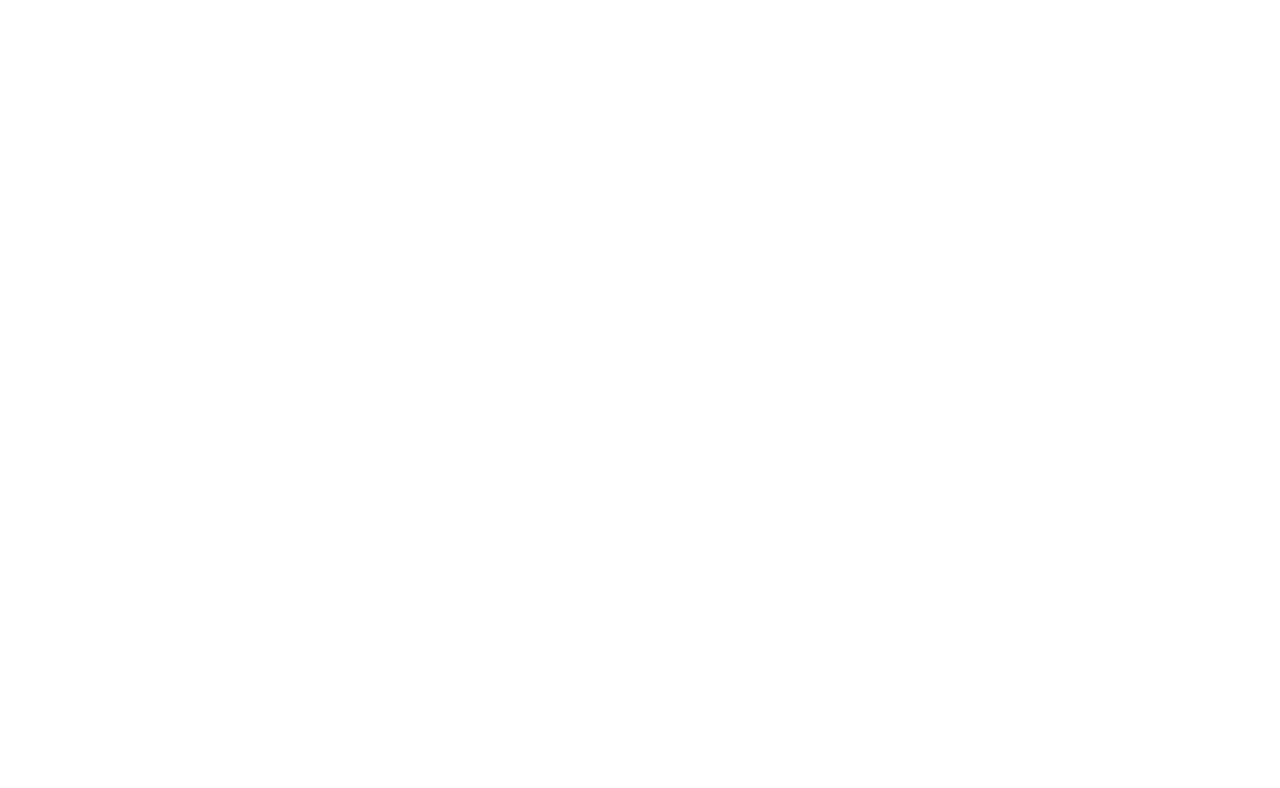
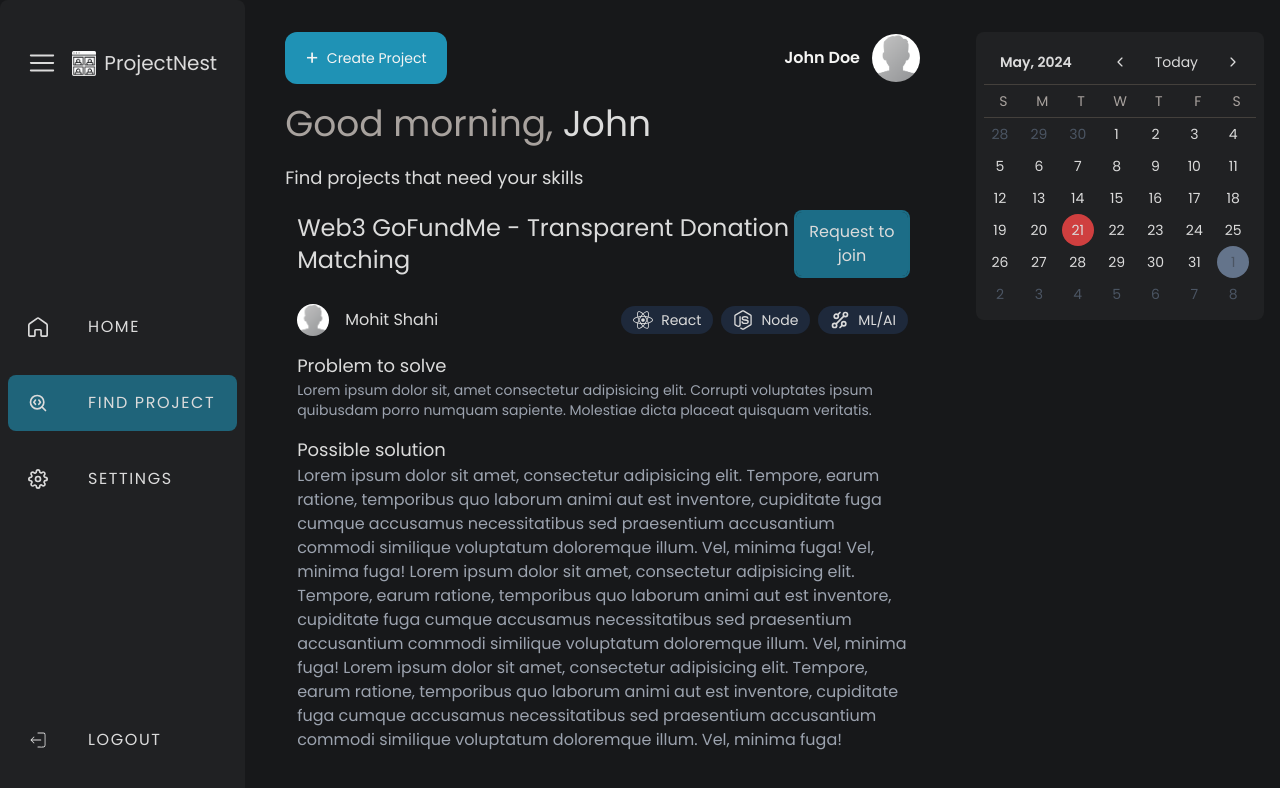
Before and after one commit to sushankhya-cpgn/ProjectNest2.0, a React (Vite) app in the folder Client_ProjectNest/: page /app/student/findproject/1 in a window 1280 px wide. Before the commit this address had no page. Shown: the top 788 px of the page. Built offline with nearby package versions, Linux system fonts and the light colour scheme.

Commit message:
student find project ui completed

```diff
--- a/Client_ProjectNest/src/App.jsx
+++ b/Client_ProjectNest/src/App.jsx
@@ -15,14 +15,7 @@
 import Archieves from "./pages/AdminProjectArchieves";
 import Deletedprojects from "./pages/AdminDeletedProjects";
 import ProjectRequests from "./pages/AdminProjectRequests";
-import ProjectsPage from "./pages/ProjectsPage";
-
-import Task from "./components/supervisor/Task";
-import Logsheet from "./components/supervisor/Logsheet";
-import GanttChart from "./components/supervisor/GanttChart";
-import GroupChat from "./components/supervisor/GroupChat";
-import Documents from "./components/supervisor/Documents";
-
+import FindPorjectProjectDetail from "./components/student/FindPorjectProjectDetail";
 function App() {
   return (
     <>
@@ -39,7 +32,9 @@
               <Route path="student" element={<StudentDashboard />}>
                 <Route index element={<Navigate to="home" replace />} />
                 <Route path="home" element={<Feed />} />
-                <Route path="findproject" element={<FindProject />} />
+                <Route path="findproject" element={<FindProject />}>
+                  <Route path=":id" element={<FindPorjectProjectDetail />} />
+                </Route>
                 <Route path="settings" element={<Setting />} />
               </Route>
               <Route path="supervisor" element={<SupervisorDashboard />}>
@@ -47,16 +42,6 @@
                 <Route path="homesuper" element={<SuperFeed />} />
                 <Route path="findprojects" element={<FindProjects />} />
                 <Route path="settings" element={<Settings />} />
-              </Route>
-              <Route
-                path="supervisor/projects/:projectId"
-                element={<ProjectsPage />}
-              >
-                <Route path="tasks" element={<Task />} />
-                <Route path="logsheets" element={<Logsheet />} />
-                <Route path="gantts" element={<GanttChart />} />
-                <Route path="chats" element={<GroupChat />} />
-                <Route path="documents" element={<Documents />} />
               </Route>
               <Route path="admin" element={<AdminPage />}>
                 <Route index element={<Navigate to="home" replace />} />
--- a/Client_ProjectNest/src/components/NavBar.jsx
+++ b/Client_ProjectNest/src/components/NavBar.jsx
@@ -18,7 +18,7 @@
   const { user } = useUser();
   if (!user) return <h1>Loading..</h1>;
   return (
-    <div className=" bg-background overflow-y-scroll w-fit flex flex-col justify-between h-full px-2 py-8 rounded-lg flex-shrink-0">
+    <div className=" bg-background overflow-y-scroll w-fit flex flex-col justify-between h-dvh px-2 py-8 rounded-lg flex-shrink-0">
       <div className="flex sticky -top-8 bg-inherit flex-row justify-between items-center px-5 py-4 gap-4">
         <RxHamburgerMenu
           className="cursor-pointer hidden sm:block"
--- /dev/null
+++ b/Client_ProjectNest/src/components/student/FindPorjectProjectDetail.jsx
@@ -0,0 +1,113 @@
+import getTechIcon from "../../utils/getTechIcon";
+
+function FindPorjectProjectDetail() {
+  //fetch the project proposal from backend
+
+  const interestedPeopel = [
+    {
+      name: "Mohit Shahi",
+      image: "default-avatar.png",
+    },
+    {
+      name: "Sushankhya Chapagain",
+      image: "default-avatar.png",
+    },
+    {
+      name: "Ravi Pajiyar",
+      image: "default-avatar.png",
+    },
+  ];
+  const techTags = ["React", "Node", "ML/AI"];
+  return (
+    <div className="p-3 pt-0 overflow-auto flex flex-col gap-4">
+      <div className="py-3 sticky top-0 bg-backgroundlight flex justify-between items-center">
+        <h1 className=" text-2xl">
+          Web3 GoFundMe - Transparent Donation Matching
+        </h1>
+        <button className=" transition-all duration-200 ring-2 rounded-md hover:bg-backgroundlight ring-accent/70 p-2 bg-accent/70">
+          Request <span className="hidden xl:inline">to join</span>
+        </button>
+      </div>
+      <div className="flex justify-between">
+        <Profile name={"Mohit Shahi"} image={"default-avatar.png"} />
+        <div className="hidden  text-sm md:flex flex-row justify-between items-center gap-2">
+          {techTags.map((tag) => (
+            <TechnologyTag key={tag} tech={tag} />
+          ))}
+        </div>
+      </div>
+
+      <div>
+        <h2 className="text-lg">Problem to solve</h2>
+        <p className=" text-gray-400 text-sm">
+          Lorem ipsum dolor sit, amet consectetur adipisicing elit. Corrupti
+          voluptates ipsum quibusdam porro numquam sapiente. Molestiae dicta
+          placeat quisquam veritatis.
+        </p>
+      </div>
+      <div>
+        <h2 className="text-lg">Possible solution</h2>
+
+        <p className=" text-gray-400">
+          Lorem ipsum dolor sit amet, consectetur adipisicing elit. Tempore,
+          earum ratione, temporibus quo laborum animi aut est inventore,
+          cupiditate fuga cumque accusamus necessitatibus sed praesentium
+          accusantium commodi similique voluptatum doloremque illum. Vel, minima
+          fuga! Vel, minima fuga! Lorem ipsum dolor sit amet, consectetur
+          adipisicing elit. Tempore, earum ratione, temporibus quo laborum animi
+          aut est inventore, cupiditate fuga cumque accusamus necessitatibus sed
+          praesentium accusantium commodi similique voluptatum doloremque illum.
+          Vel, minima fuga! Lorem ipsum dolor sit amet, consectetur adipisicing
+          elit. Tempore, earum ratione, temporibus quo laborum animi aut est
+          inventore, cupiditate fuga cumque accusamus necessitatibus sed
+          praesentium accusantium commodi similique voluptatum doloremque illum.
+          Vel, minima fuga!
+        </p>
+      </div>
+      <div>
+        <h2 className="text-lg">Resources</h2>
+        <p className=" text-gray-400">
+          Lorem ipsum dolor sit amet, consectetur adipisicing elit. Tempore,
+          earum ratione, temporibus quo laborum animi aut est inventore,
+          cupiditate fuga cumque accusamus necessitatibus sed praesentium
+          accusantium commodi similique voluptatum doloremque illum. Vel, minima
+          fuga! Lorem ipsum dolor sit amet, consectetur adipisicing elit.
+          Tempore, earum ratione, temporibus quo laborum animi aut est
+          inventore, cupiditate fuga cumque accusamus necessitatibus sed
+          praesentium accusantium commodi similique voluptatum doloremque illum.
+        </p>
+      </div>
+      <div>
+        <h2>These people are interested in the project:</h2>
+        <div>
+          <ul className="flex flex-col gap-2 mt-2">
+            {interestedPeopel.map((person, i) => (
+              <li key={i}>
+                <Profile name={person.name} image={person.image} />
+              </li>
+            ))}
+          </ul>
+        </div>
+      </div>
+    </div>
+  );
+}
+
+function Profile({ name, image }) {
+  return (
+    <div className="flex gap-4  items-center">
+      <img className="rounded-full w-8" alt="display" src={`/${image}`}></img>
+      <span>{name}</span>
+    </div>
+  );
+}
+function TechnologyTag({ tech }) {
+  return (
+    <span className="rounded-2xl bg-slate-800 px-3 py-1 flex justify-center items-center gap-2">
+      {getTechIcon(tech)}
+      {tech}
+    </span>
+  );
+}
+
+export default FindPorjectProjectDetail;
--- a/Client_ProjectNest/src/components/student/FindProject.jsx
+++ b/Client_ProjectNest/src/components/student/FindProject.jsx
@@ -1,5 +1,62 @@
+import { Link, Outlet, useParams } from "react-router-dom";
+import getTechIcon from "../../utils/getTechIcon";
+
 function FindProject() {
-  return <div>find project</div>;
+  const { id } = useParams();
+
+  return (
+    <div className="h-4/5 flex flex-col gap-2 ">
+      <h3 className="text-lg">Find projects that need your skills</h3>
+      {id ? (
+        <Outlet />
+      ) : (
+        <div className="grid grid-cols-1 xl:grid-cols-2 gap-3 overflow-auto">
+          <ProjectDetailCard />
+          <ProjectDetailCard />
+          <ProjectDetailCard />
+          <ProjectDetailCard />
+          <ProjectDetailCard />
+          <ProjectDetailCard />
+          <ProjectDetailCard />
+          <ProjectDetailCard />
+          <ProjectDetailCard />
+          <ProjectDetailCard />
+        </div>
+      )}
+    </div>
+  );
+}
+
+function ProjectDetailCard() {
+  const techTags = ["react", "node", "html"];
+  const id = "1234";
+  return (
+    <Link to={id}>
+      <div className="h-48 bg-background p-4 rounded-md cursor-pointer flex flex-col justify-between">
+        <div className="flex flex-col gap-3">
+          <div className="text-lg  text-zinc-300">
+            Web3 GoFundMe - Transparent Donation Matching
+          </div>
+          <div className=" text-slate-400 text-sm">
+            Organizing donation matching campaigns can be a complex and
+          </div>
+        </div>
+        <div className="flex justify-between">
+          <div className="text-sm flex flex-row justify-between items-center gap-4">
+            <img
+              className="rounded-full w-6 "
+              alt="display"
+              src="/default-avatar.png"
+            ></img>
+            <span>Mohit Shahi</span>
+          </div>
+          <div className="hidden  text-sm md:flex flex-row justify-between items-center gap-2">
+            {techTags.map((tag) => getTechIcon(tag, 24))}
+          </div>
+        </div>
+      </div>
+    </Link>
+  );
 }
 
 export default FindProject;
--- a/Client_ProjectNest/src/pages/StudentDashboard.jsx
+++ b/Client_ProjectNest/src/pages/StudentDashboard.jsx
@@ -13,12 +13,12 @@
 
   if (!user) return <h1>Loading...</h1>;
   return (
-    <div className="bg-backgroundlight h-screen p-2 text-text">
-      <div className="h-full grid grid-cols-[auto_1fr_auto]">
-        <div className="h-full ">
+    <div className="bg-backgroundlight text-text">
+      <div className="h-dvh grid grid-cols-[auto_1fr_auto]">
+        <div className="">
           <NavBar />
         </div>
-        <div className="px-4 py-8 h-full md:px-10">
+        <div className="px-4 h-dvh py-8 md:px-10">
           <StudentFeedHeader />
           <Outlet />
         </div>
--- /dev/null
+++ b/Client_ProjectNest/src/utils/getTechIcon.jsx
@@ -0,0 +1,60 @@
+import { FaReact } from "react-icons/fa";
+import { FaNodeJs } from "react-icons/fa";
+import { SiTensorflow } from "react-icons/si";
+import { FaCss3 } from "react-icons/fa";
+import { FaJava } from "react-icons/fa";
+import { IoLogoJavascript } from "react-icons/io5";
+import { SiTypescript } from "react-icons/si";
+import { FaHtml5 } from "react-icons/fa";
+import { GrTechnology } from "react-icons/gr";
+import { FaRust } from "react-icons/fa";
+import { FaPhp } from "react-icons/fa";
+import { RiTailwindCssFill } from "react-icons/ri";
+import { BiLogoCPlusPlus } from "react-icons/bi";
+export default function getTechIcon(tech = "default", size = 20) {
+  const cleanTech = tech.toLowerCase();
+  console.log(cleanTech);
+  switch (cleanTech) {
+    case "react":
+      return <FaReact size={size} />;
+    case "html":
+      return <FaHtml5 size={size} />;
+    case "css":
+      return <FaCss3 size={size} />;
+    case "java":
+      return <FaJava size={size} />;
+    case "nodejs":
+    case "node":
+      return <FaNodeJs size={size} />;
+    case "typescript":
+    case "ts":
+      return <SiTypescript size={size} />;
+    case "js":
+    case "javascript":
+      return <IoLogoJavascript size={size} />;
+
+    case "tensorflow":
+      return <SiTensorflow size={size} />;
+
+    case "rust":
+      return <FaRust size={size} />;
+    case "php":
+      return <FaPhp size={size} />;
+
+    case "tailwindcss":
+    case "tailwind":
+      return <RiTailwindCssFill size={size} />;
+
+    case "cpp":
+    case "c++":
+      return <BiLogoCPlusPlus size={size} />;
+
+    case "ml":
+    case "ai":
+    case "ml/ai":
+    case "ai/ml":
+      return <GrTechnology size={size} />;
+    default:
+      return <></>;
+  }
+}
```
